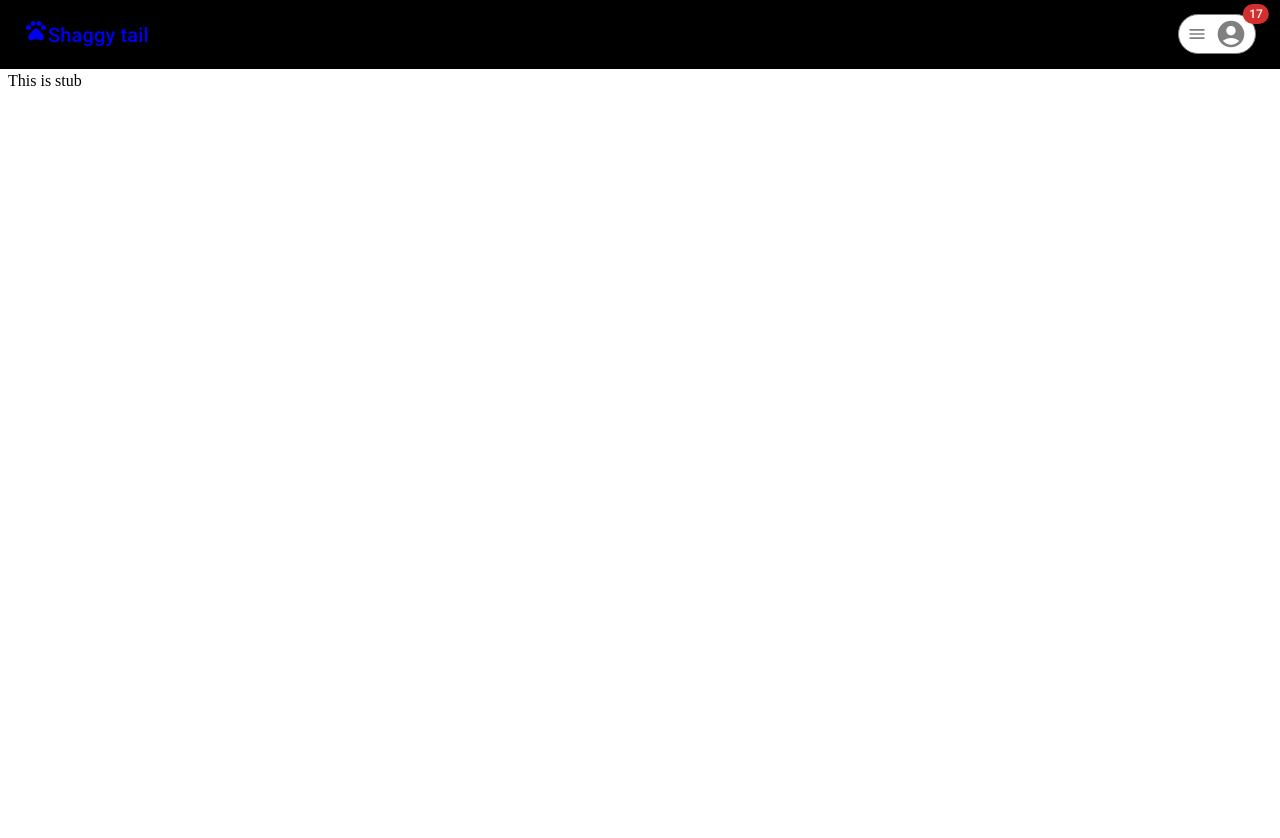
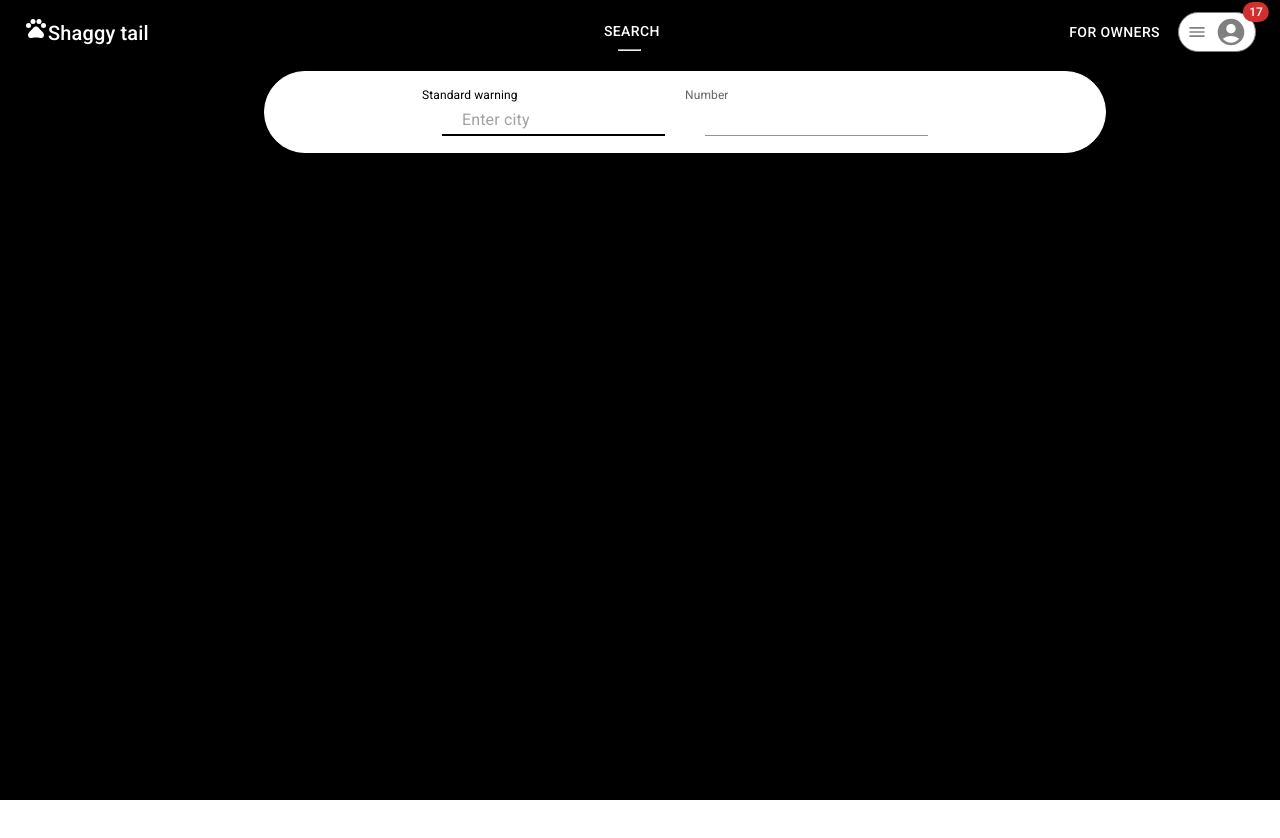
Before and after one commit to surstrommed/booking-for-pets, a React app: page / in a window 1280 px wide. Shown: the top 838 px of the page. Built offline with nearby package versions, Linux system fonts and the light colour scheme.

Commit message:
style(Main) sticky header Make sticky header with changing colors and search bar

```diff
--- a/src/assets/scss/App.scss
+++ b/src/assets/scss/App.scss
@@ -1,5 +1,47 @@
 .App {
-  height: 1000px;
+  height: 3000px;
+  .Header {
+    .SearchBar {
+      div {
+        padding-right: 20px;
+        padding-left: 20px;
+      }
+    }
+    .BigHeader {
+      background-color: black;
+      height: 30vh;
+      button {
+        color: white;
+      }
+      a {
+        color: white;
+        text-decoration: none;
+      }
+    }
+    .SmallHeader {
+      background-color: white;
+      button {
+        color: black;
+      }
+      a {
+        color: black;
+        text-decoration: none;
+      }
+      .Logo {
+        color: rgb(236, 130, 148);
+      }
+    }
+  }
+  .Main {
+    .Top {
+      height: 100%;
+      background-color: black;
+      position: absolute;
+      top: 0;
+      left: 0;
+      right: 0;
+    }
+  }
   .authForm {
     div {
       margin: 2vh;
@@ -18,9 +60,6 @@
     width: 50%;
     margin-left: 25%;
   }
-  #siteTitle {
-    text-decoration: none;
-  }
   #changeAvatar {
     width: 30%;
     margin-left: 5%;
@@ -35,7 +74,4 @@
     margin-right: auto;
     padding: 1vh;
   }
-  .redText {
-    color: "red";
-  }
 }
--- a/src/assets/theme.tsx
+++ b/src/assets/theme.tsx
@@ -1,14 +1,12 @@
 import { createTheme } from "@mui/material/styles";
-import { indigo } from "@mui/material/colors";
 
 export const theme = createTheme({
   palette: {
     primary: {
-      main: "#000",
-      light: "#fff",
+      main: "#fff",
     },
     secondary: {
-      main: indigo[400],
+      main: "#000",
     },
   },
 });
--- a/src/components/App.tsx
+++ b/src/components/App.tsx
@@ -32,9 +32,7 @@ export default function App() {
     <BrowserRouter history={history}>
       <ThemeProvider theme={theme}>
         <div className="App">
-          <div className="Header">
-            <HeaderBar />
-          </div>
+          <HeaderBar />
           <Main />
         </div>
       </ThemeProvider>
--- a/src/components/Header/HeaderBar.tsx
+++ b/src/components/Header/HeaderBar.tsx
@@ -1,4 +1,4 @@
-import React, { useState } from "react";
+import React, { useEffect, useState } from "react";
 import AppBar from "@mui/material/AppBar";
 import Box from "@mui/material/Box";
 import Toolbar from "@mui/material/Toolbar";
@@ -13,9 +13,13 @@ import PetsIcon from "@mui/icons-material/Pets";
 import useScrollTrigger from "@mui/material/useScrollTrigger";
 import { CProfileIcon } from "./ProfileIcon";
 import { Link } from "react-router-dom";
+import { useLocation } from "react-router-dom";
+import SearchBar from "./SearchBar";
+import SearchIcon from "@mui/icons-material/Search";
 
 const pages = ["Products", "Pricing", "Blog"];
 type ButtonEvent = React.MouseEvent<HTMLButtonElement>;
+let scrollHeader = false;
 
 interface Props {
   window?: () => Window;
@@ -23,6 +27,7 @@ interface Props {
 }
 
 function ElevationScroll(props: Props) {
+  const location = useLocation().pathname;
   const { children, window } = props;
   const trigger = useScrollTrigger({
     disableHysteresis: true,
@@ -30,25 +35,46 @@ function ElevationScroll(props: Props) {
     target: window ? window() : undefined,
   });
 
-  return React.cloneElement(children, {
-    elevation: trigger ? 2 : 0,
-    style: {
-      backgroundColor: trigger ? "#fff" : "#000",
-      color: trigger ? "#fff" : "#fff",
-    },
+  useEffect(() => {
+    const headerBar = document.getElementsByClassName("Header");
+    const searchBar = document.getElementsByClassName("SearchBar");
+    if (
+      searchBar.length !== 0 &&
+      headerBar[0].children[0].classList.contains("SmallHeader")
+    ) {
+      searchBar[0].style.display = "none";
+      scrollHeader = true;
+    } else {
+      searchBar[0].style.display = "block";
+      scrollHeader = false;
+    }
   });
+
+  return location === "/"
+    ? React.cloneElement(children, {
+        elevation: trigger ? 4 : 0,
+        className: trigger ? "SmallHeader" : "BigHeader",
+      })
+    : React.cloneElement(children, {
+        elevation: trigger ? 4 : 0,
+        className: "SmallHeader",
+      });
 }
 
 export default function HeaderBar(props: Props) {
   const [anchorElNav, setAnchorElNav] = useState(null);
+  const [activeSearch, setActiveSearch] = useState(true);
+  const [buttonHover, setButtonHover] = useState(false);
+
   const handleOpenNavMenu = (event: ButtonEvent) => {
     setAnchorElNav(event.currentTarget);
   };
   const handleCloseNavMenu = () => {
     setAnchorElNav(null);
   };
+
   return (
-    <>
+    <div className="Header">
       <ElevationScroll {...props}>
         <AppBar>
           <Container maxWidth="xl">
@@ -62,7 +88,7 @@ export default function HeaderBar(props: Props) {
                   display: { xs: "none", md: "flex" },
                 }}
               >
-                <Link id="siteTitle" to="/">
+                <Link className="Logo" to="/">
                   <PetsIcon />
                   Shaggy tail
                 </Link>
@@ -111,31 +137,73 @@ export default function HeaderBar(props: Props) {
                   display: { xs: "flex", md: "none" },
                 }}
               >
-                <Link id="siteTitle" to="/">
+                <Link className="Logo" to="/">
                   <PetsIcon />
                   Shaggy tail
                 </Link>
               </Typography>
-              <Box sx={{ flexGrow: 1, display: { xs: "none", md: "flex" } }}>
-                {pages.map((page) => (
+              <Box
+                sx={{
+                  flexGrow: 1,
+                  display: { xs: "none", md: "flex", marginLeft: "35%" },
+                }}
+              >
+                {scrollHeader ? (
                   <Button
-                    key={page}
-                    onClick={handleCloseNavMenu}
-                    sx={{
-                      my: 2,
-                      display: "block",
-                    }}
+                    style={{ zIndex: 1000 }}
+                    variant="contained"
+                    endIcon={<SearchIcon />}
                   >
-                    {page}
+                    Start your search
                   </Button>
-                ))}
+                ) : (
+                  <div>
+                    <Button
+                      onClick={() => {
+                        setActiveSearch(true);
+                      }}
+                      onMouseOver={() => setButtonHover(true)}
+                      onMouseLeave={() => setButtonHover(false)}
+                    >
+                      Search
+                    </Button>
+                    <hr
+                      style={{
+                        margin: 0,
+                        display: activeSearch || buttonHover ? "block" : "none",
+                        width: activeSearch
+                          ? "30%"
+                          : buttonHover
+                          ? "10%"
+                          : null,
+                        marginLeft: activeSearch ? "30%" : "45%",
+                      }}
+                    />
+                  </div>
+                )}
               </Box>
+              <Box
+                sx={{
+                  position: "absolute",
+                  display: { xs: "none", md: "flex" },
+                }}
+              >
+                {activeSearch ? <SearchBar /> : null}
+              </Box>
+              <Button
+                style={{
+                  borderRadius: 25,
+                  marginRight: 10,
+                }}
+              >
+                <Link to="/owners">For owners</Link>
+              </Button>
               <CProfileIcon />
             </Toolbar>
           </Container>
         </AppBar>
       </ElevationScroll>
       <Toolbar />
-    </>
+    </div>
   );
 }
--- a/src/components/Header/ProfileIcon.tsx
+++ b/src/components/Header/ProfileIcon.tsx
@@ -37,14 +37,6 @@ const ProfileIcon = ({ auth, actionLogOut }: IProfile) => {
 
   return (
     <Box sx={{ flexGrow: 0 }}>
-      <Button
-        style={{
-          borderRadius: 25,
-          marginRight: 10,
-        }}
-      >
-        For owners
-      </Button>
       <Tooltip title="Open profile">
         <IconButton onClick={handleOpenUserMenu} sx={{ p: 0 }}>
           <Badge badgeContent={17} color="error">
--- /dev/null
+++ b/src/components/Header/SearchBar.tsx
@@ -0,0 +1,74 @@
+import React from "react";
+import Button from "@mui/material/Button";
+import ButtonGroup from "@mui/material/ButtonGroup";
+import Box from "@mui/material/Box";
+import DesktopDatePicker from "@mui/lab/DesktopDatePicker";
+import LocalizationProvider from "@mui/lab/LocalizationProvider";
+import AdapterDateFns from "@mui/lab/AdapterDateFns";
+import TextField from "@mui/material/TextField";
+
+export default function SearchBar() {
+  const [value, setValue] = React.useState<Date | null>(new Date());
+
+  const handleChange = (newValue: Date | null) => {
+    setValue(newValue);
+  };
+
+  return (
+    <Box
+      className="SearchBar"
+      sx={{
+        display: "flex",
+        border: "1px solid white",
+        borderRadius: 20,
+        backgroundColor: "#fff",
+        marginTop: 20,
+        marginLeft: 30,
+        "& > *": {
+          color: "#000",
+          width: 800,
+          alignItems: "center",
+          justifyContent: "center",
+          padding: 2,
+        },
+      }}
+    >
+      <ButtonGroup variant="text" aria-label="text button group">
+        <TextField
+          label="Standard warning"
+          variant="standard"
+          color="secondary"
+          placeholder="Enter city"
+          focused
+        />
+        <LocalizationProvider dateAdapter={AdapterDateFns}>
+          <DesktopDatePicker
+            label="Date desktop"
+            inputFormat="MM/dd/yyyy"
+            value={value}
+            onChange={handleChange}
+            renderInput={(params) => <TextField {...params} />}
+          />
+        </LocalizationProvider>
+        <LocalizationProvider dateAdapter={AdapterDateFns}>
+          <DesktopDatePicker
+            label="Date desktop"
+            inputFormat="MM/dd/yyyy"
+            value={value}
+            onChange={handleChange}
+            renderInput={(params) => <TextField {...params} />}
+          />
+        </LocalizationProvider>
+        <TextField
+          id="standard-number"
+          label="Number"
+          type="number"
+          InputLabelProps={{
+            shrink: true,
+          }}
+          variant="standard"
+        />
+      </ButtonGroup>
+    </Box>
+  );
+}
--- a/src/pages/Main.tsx
+++ b/src/pages/Main.tsx
@@ -7,7 +7,11 @@ import Register from "./Register";
 import { PrivateRoute } from "./../components/Auxiliary/PrivateRoute";
 
 function MainPage() {
-  return <div>This is stub</div>;
+  return (
+    <div className="Main">
+      <div className="Top"></div>
+    </div>
+  );
 }
 
 export default function Main() {
```
